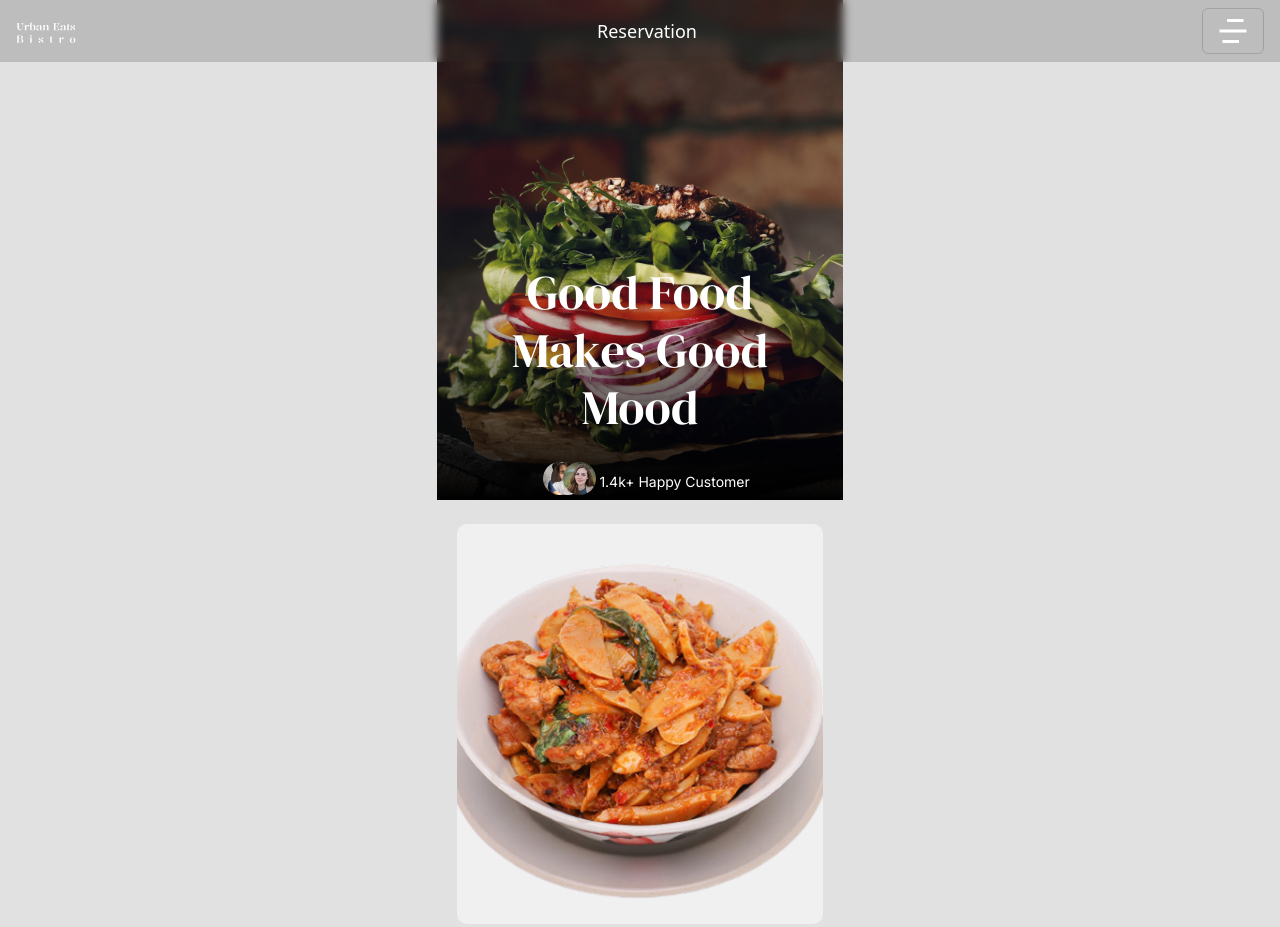
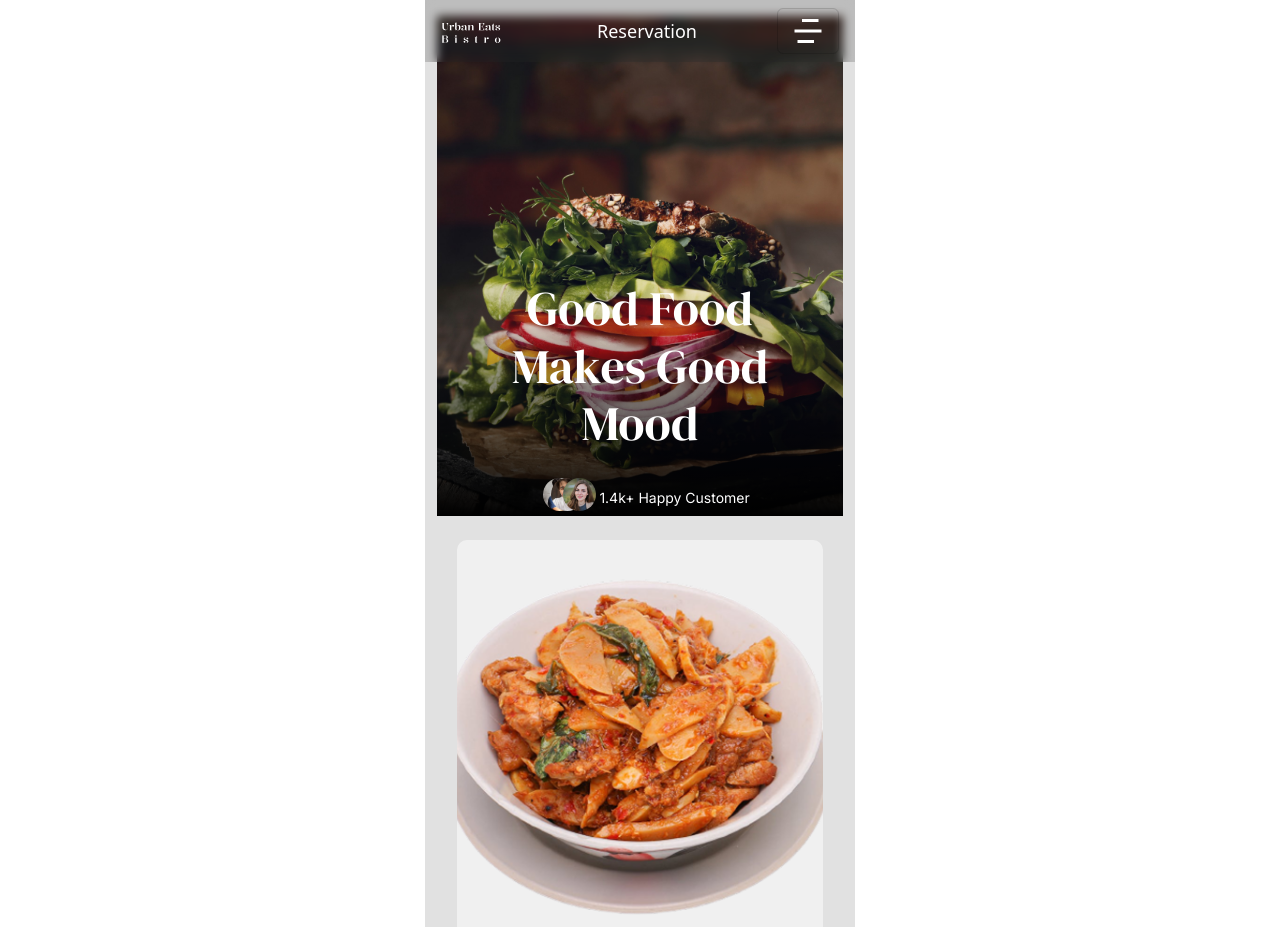
Before and after one commit to alam0134/porfolio-project-1, a plain HTML site: page index.html in a window 1280 px wide. Shown: the top 927 px of the page. Drawn offline with nearby package versions, Linux system fonts and the light colour scheme.

Commit message:
de-bugging

```diff
--- a/css/main.css
+++ b/css/main.css
@@ -8,11 +8,17 @@
 }
 
 body {
-    background-color: #E1E1E1;
-    margin-bottom: 50px;
+    max-width: 430px;
+    margin: 0 auto;
 }
 
 .container {
+    background-color: #E1E1E1;
+    max-width: 430px;
+    margin: 0 auto;
+}
+
+.max-width {
     max-width: 430px;
     margin: 0 auto;
 }
--- a/index.html
+++ b/index.html
@@ -13,19 +13,19 @@
     <!-- Css File -->
     <link rel="stylesheet" href="css/main.css">
 </head>
-<body>
+<body class="">
   <div class="container">
-    <header>
-      <nav class="navbar navbar-dark fixed-top">
+    <header class="">
+      <nav class="navbar navbar-dark sticky-top">
         <div class="container-fluid">
-            <div class="navbar fixed-top blur-bg ps-3 pe-3">
+            <div class="navbar fixed-top blur-bg ps-3 pe-3 max-width">
               <a class="navbar-brand" href="#"><img src="images/Logo-white.svg" alt="logo of brand"></a>
               <a class="reservation-cta" href="#" onclick="alert('Hi, This Link Does Not Work, Since Its a FUN PROJECT :-|');">Reservation</a>
               <button class="navbar-toggler" type="button" data-bs-toggle="offcanvas" data-bs-target="#offcanvasNavbar">
                 <span class=""><img src="images/menu-4-fill-lg.svg" alt=""></span>
               </button>
             </div>
-            <div class="offcanvas offcanvas-top blur-nav text-white h-100" tabindex="-1" id="offcanvasNavbar">
+            <div class="offcanvas offcanvas-top blur-nav text-white h-100 max-width" tabindex="-1" id="offcanvasNavbar">
               <div class="offcanvas-header">
                     <!-- <h5 class="offcanvas-title">Menu</h5> -->
                     <button type="button" class="btn-close btn-close-white" data-bs-dismiss="offcanvas"></button>
@@ -81,7 +81,7 @@
       <p class="meal-text mt-3">Whether you’re dining in or taking out, Join us for an unforgettable culinary experience—your table is waiting!</p>
     </div>
     <div class="btn-grp mb-3">
-      <a class="c-btn-secondary" href="#" onclick="alert('SORRY, CHEF IS SLEEPING');">Menu</a>
+      <a class="c-btn-secondary" href="#" onclick="alert('Sorry, Servers Are Sleeping');">Menu</a>
       <a class="c-btn-primary ms-3" href="#" onclick="alert('WE ARE CLOSED FOR 10 YEARS');">Book a table</a>
     </div>
     <div class="meal-card card-1">
@@ -141,7 +141,7 @@
       <form action="">
         <div class="mt-3">
           <label for="exampleInputEmail1" class="">Full Name</label>
-          <input type="email" class="c-input" id="exampleInputEmail1" aria-describedby="emailHelp" placeholder="Your Name">
+          <input type="text" class="c-input" id="exampleInputEmail1" aria-describedby="emailHelp" placeholder="Your Name">
         </div>
         <div class="quantity-container mt-3">
           <label for="quantity" class="">Number Of Guest</label>
```
